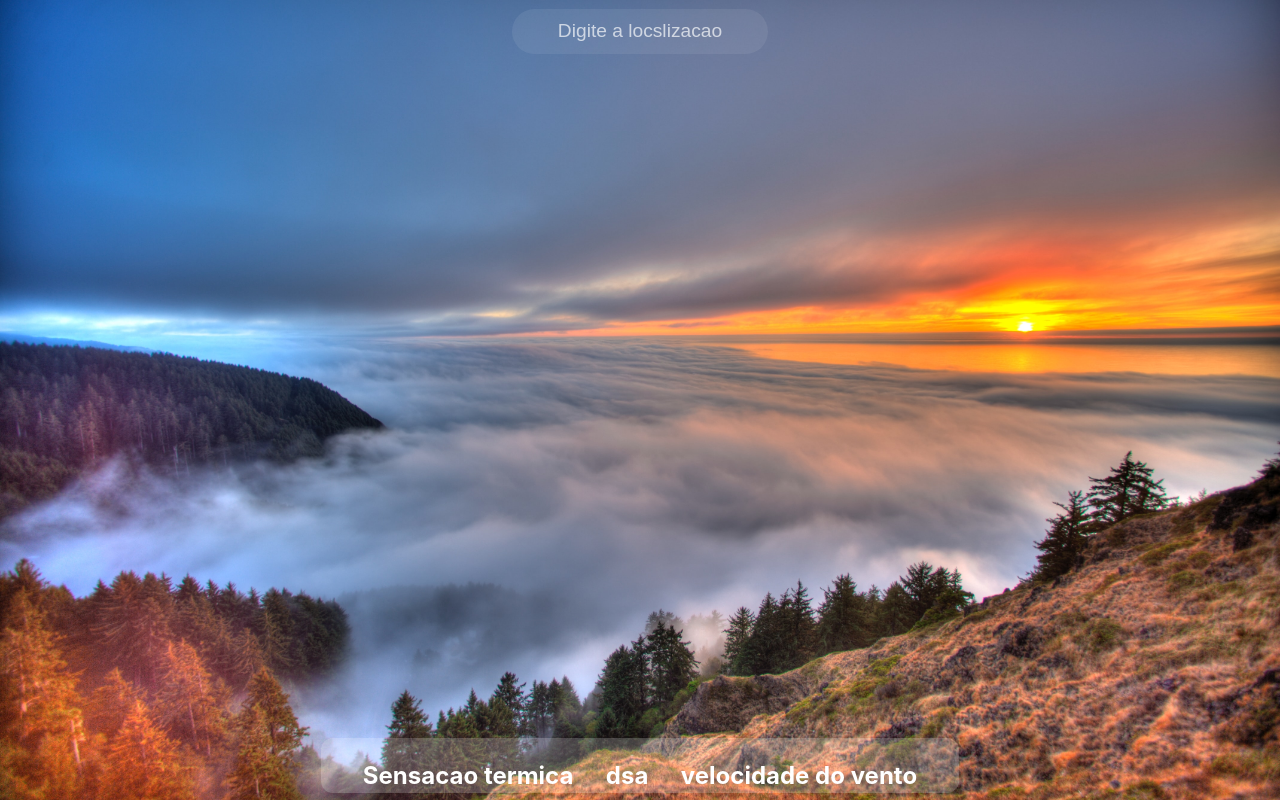
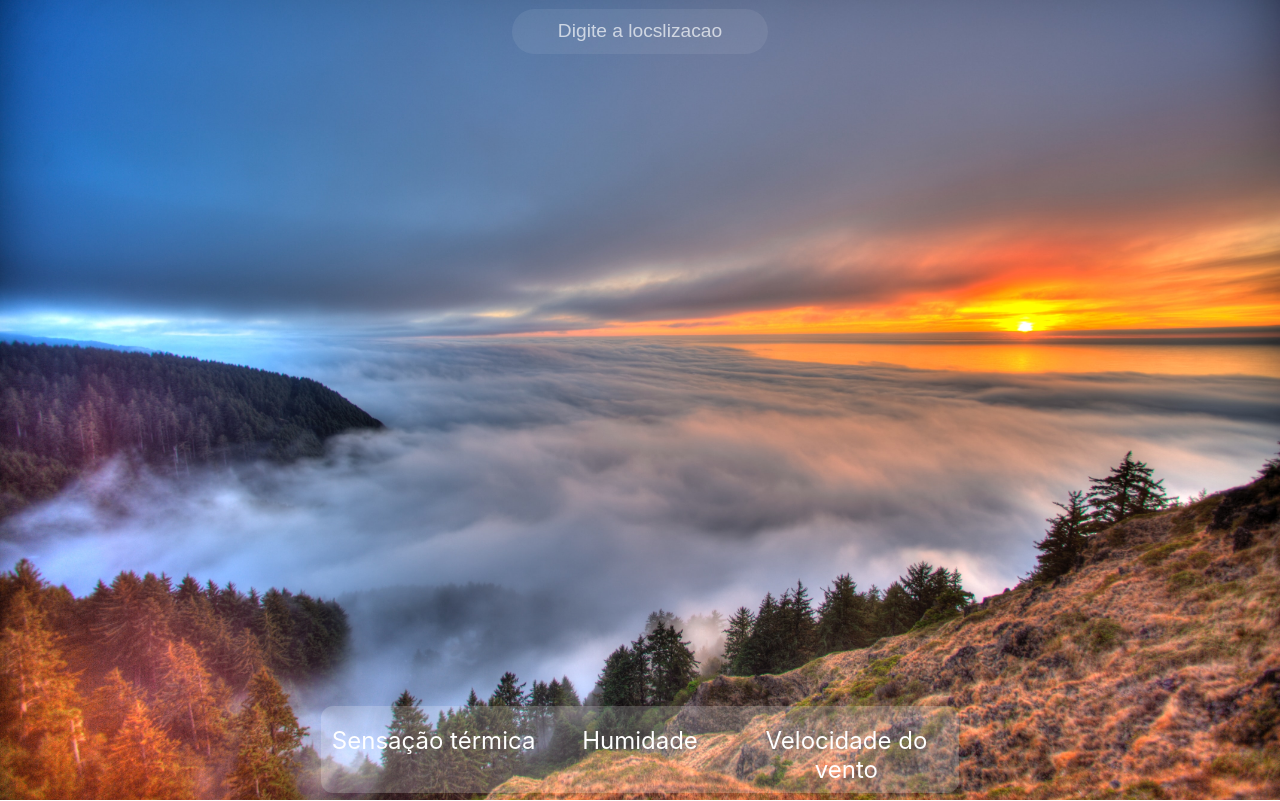
Before and after one commit to eduardotai/weather-app, a React (Create React App) app: page / in a window 1280 px wide. Built offline with nearby package versions, Linux system fonts and the light colour scheme.

Commit message:
visuals: add footer

```diff
--- a/src/App.js
+++ b/src/App.js
@@ -1,4 +1,4 @@
-import {React, useState} from 'react'
+import {React, useState, useEffect} from 'react'
 import Axios from 'axios'
 import './index.css'
 import axios from 'axios'
@@ -12,7 +12,25 @@ function App() {
 
   const [weather, setWeather ] = useState([])
 
+  const [testParagraphHeight, setTestParagraphHeight] = useState(0);
+  const [windSpeedParagraphHeight, setWindSpeedParagraphHeight] = useState(0);
+
+
   const url = `https://api.openweathermap.org/data/2.5/weather?q=${location}&units=metric&appid=7b23c6c1b79886f16b744523d1292e2a`
+
+  useEffect(() => {
+    if (data.main) {
+      // Calcula a altura do parágrafo de teste
+      const testParagraph = document.querySelector('.teste');
+      const testParagraphHeight = testParagraph ? testParagraph.clientHeight : 0;
+      setTestParagraphHeight(testParagraphHeight);
+
+      // Calcula a altura do parágrafo de data.wind.speed
+      const windSpeedParagraph = document.querySelector('.windSpeed');
+      const windSpeedParagraphHeight = windSpeedParagraph ? windSpeedParagraph.clientHeight : 0;
+      setWindSpeedParagraphHeight(windSpeedParagraphHeight);
+    }
+  }, [data]);
 
   const searchLocation = (event) => {
     if (event.key === 'Enter') {
@@ -42,29 +60,37 @@ function App() {
             <p>{data.name}</p>
             <img id="icon" src = "" alt =""></img>
             <div className="temperature">
-              {data.main ? <h1>{data.main.temp}</h1>: null}
+              {data.main ? <h1>{data.main.temp}ºC</h1>: null}
               {data.main ? <p>{data.weather[0].main}</p>: null}
             </div>
           </div>
         </div>
-        <div className='bottom'>
-          <div className='howItFeels'>
-          {data.main ? <p>{data.main.feels_like}</p>: null}
-            <p className="teste">Sensacao termica</p>
+        <div className="bottom">
+          <div className="howItFeels">
+            <div className="data">
+              {data.main ? <p>{data.main.feels_like}ºC</p> : null}
+            </div>
+            <p className="teste">Sensação térmica</p>
           </div>
-          <div className='humidity'>
-          {data.main ? <p>{data.main.humidity}</p>: null}
-          <p className="teste">dsa</p>
+          <div className="humidity">
+            <div className="data">
+              {data.main ? <p>{data.main.humidity}%</p> : null}
+            </div>
+            <p className="teste">Humidade</p>
           </div>
-          <div className='windVel'>
-          {data.main ? <p>{data.wind.speed}</p>: null}
-          <p className="teste">velocidade do vento</p>
+          <div className="windVel">
+            <div className="data">
+              {data.main ? <p className="windSpeed">{data.wind.speed}km/h</p> : null}
+            </div>
+            <p className="teste">Velocidade do vento</p>
           </div>
-        </div>
       </div>
-    </div>
+      </div>
+      </div>
+
   );
-  }
+}
+
 
 
 export default App
--- a/src/index.css
+++ b/src/index.css
@@ -77,38 +77,37 @@ input {
   background: rgba(255, 255, 255, 0.2);
   border-radius: 12px;
   text-align: center;
-  align-items: center;
   display: flex;
+  flex-direction: row; /* Exibir as três divs lado a lado horizontalmente */
   width: 50%;
-  height: 7%;
+  height: fit-content;
   padding: 0.6rem;
   margin: 0.2rem auto;
   margin-bottom: 2px;
-  opacity: 1; /* Alterado para 1 para 100% de opacidade */
+  opacity: 1;
   justify-content: space-evenly;
 }
 
 .howItFeels,
 .humidity,
 .windVel {
-  color: #ffffff;
-  font-size: 1.5rem;
-  font-weight: bolder;
-  line-height: 0.7rem;
   display: flex;
   flex-direction: column;
   align-items: center;
-  justify-content: center;
   text-align: center;
-  margin-top: 40px;
-
+  flex: 1; /* Distribuir o espaço horizontal igualmente */
 }
 
+.howItFeels .data,
+.humidity .data,
+.windVel .data {
+  margin-top: 10px; /* Espaço entre os parágrafos com os dados */
+}
 
 .howItFeels p,
 .humidity p,
 .windVel p {
-  margin-bottom: 20px; /* Ajuste a quantidade de espaço conforme necessário */
+  margin-top: 0; /* Reset da margem para os parágrafos com a classe "teste" */
 }
 .tempAtMoment {
   width: 100%;
@@ -117,7 +116,6 @@ input {
   justify-content: center;
   flex-direction: column;
   padding-top: 5%;
-
 }
 
 .locationName {
```
